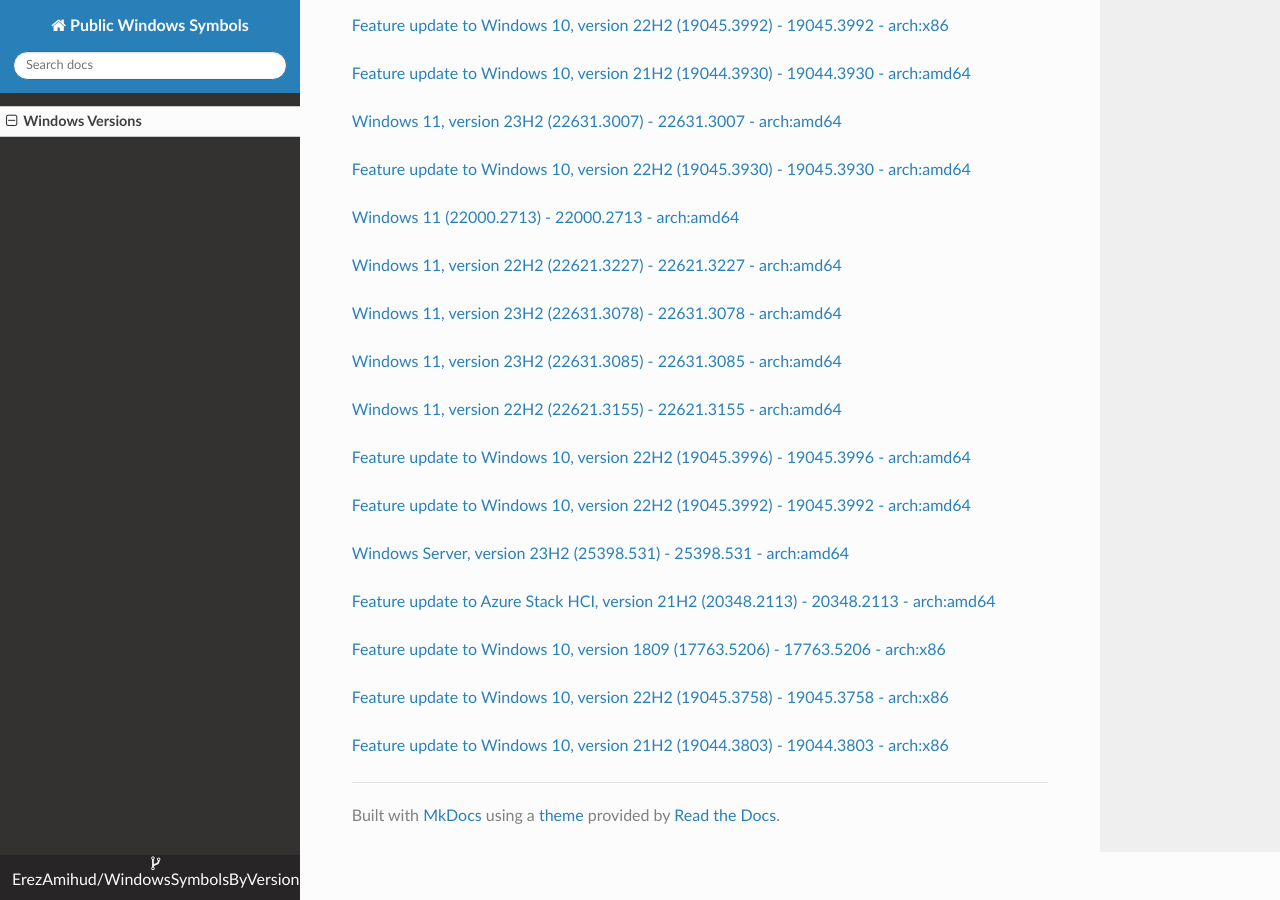
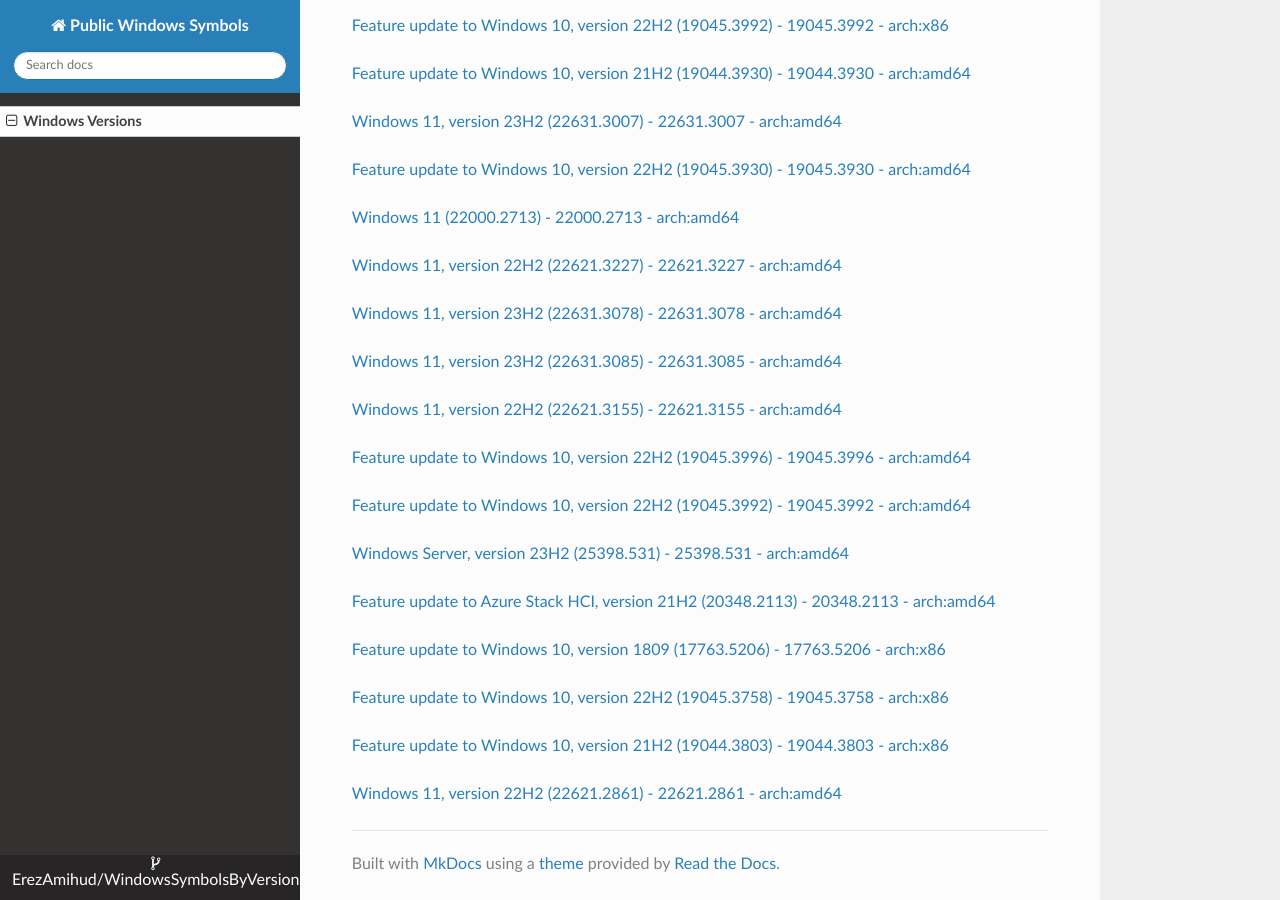
Before and after one commit to ErezAmihud/WindowsSymbolsByVersion, an MkDocs documentation site: the page built from docs/index.md, in a window 1280 px wide and 900 px high, scrolled down 19757 px. Built offline with MkDocs 1.6.1, drawn with Linux system fonts in a browser that asks for light colours; nearby versions of some CDN libraries.

Commit message:
Automated commit, add manifest for 8ef9bf34-c20d-4f5d-8894-9ed551d34cea

```diff
--- a/docs/index.md
+++ b/docs/index.md
@@ -1096,3 +1096,6 @@
 
 
 [Feature update to Windows 10, version 21H2 (19044.3803) - 19044.3803 - arch:x86](https://github.com/ErezAmihud/WindowsSymbolsByVersion/blob/main/manifests/8d09c516-e2b6-4deb-81b0-ef7de0acfa8b.manifest)
+
+
+[Windows 11, version 22H2 (22621.2861) - 22621.2861 - arch:amd64](https://github.com/ErezAmihud/WindowsSymbolsByVersion/blob/main/manifests/8ef9bf34-c20d-4f5d-8894-9ed551d34cea.manifest)
```
Also changed, not shown: process_builds.json (+1 -1 lines), 1 other file.
